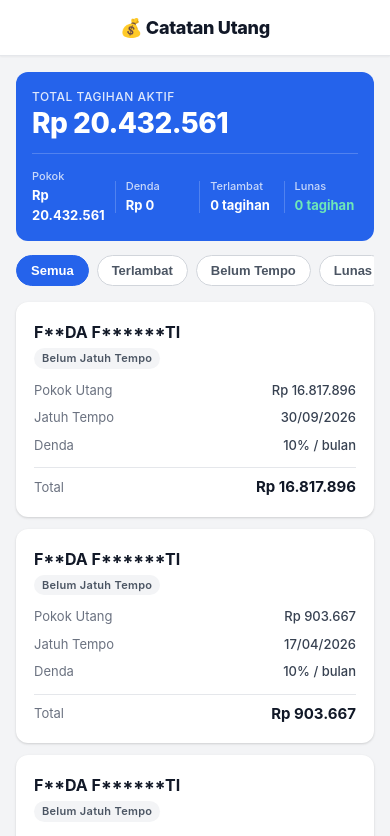
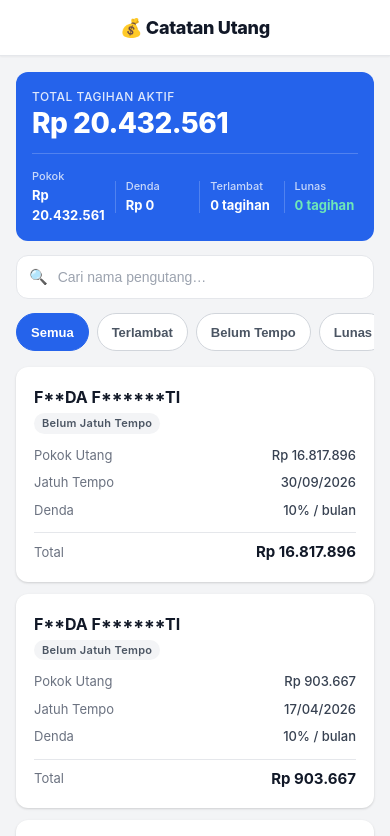
Before and after one commit to eabdalmufid/utang, a React (Vite) app: page / in a window 390 px wide. Shown: the top 836 px of the page. Built offline with nearby package versions, Linux system fonts and the light colour scheme.

Commit message:
feat: mobile-first polish, filter by name search, new screenshot
Agent-Logs-Url: https://github.com/eabdalmufid/utang/sessions/1bf1476d-a8b1-4b0b-b2e3-23feb6f4fbe4

Co-authored-by: eabdalmufid <110360966+eabdalmufid@users.noreply.github.com>

```diff
--- a/src/App.css
+++ b/src/App.css
@@ -3,6 +3,168 @@
   display: flex;
   flex-direction: column;
 }
+
+.appHeader {
+  background: var(--white);
+  border-bottom: 1px solid var(--gray-200);
+  position: sticky;
+  top: 0;
+  z-index: 50;
+  box-shadow: var(--shadow-sm);
+}
+
+.headerContent {
+  max-width: 600px;
+  margin: 0 auto;
+  padding: 14px 16px;
+  padding-top: calc(14px + env(safe-area-inset-top));
+  display: flex;
+  align-items: center;
+  justify-content: center;
+}
+
+.appTitle {
+  margin: 0;
+  font-size: 18px;
+  font-weight: 800;
+  color: var(--gray-900);
+  letter-spacing: -0.3px;
+}
+
+.appMain {
+  flex: 1;
+  max-width: 600px;
+  width: 100%;
+  margin: 0 auto;
+  padding: 16px;
+  padding-bottom: calc(16px + env(safe-area-inset-bottom));
+  display: flex;
+  flex-direction: column;
+  gap: 14px;
+}
+
+/* ── Search bar ─────────────────────────────────────── */
+.searchBar {
+  display: flex;
+  align-items: center;
+  gap: 8px;
+  background: var(--white);
+  border: 1.5px solid var(--gray-200);
+  border-radius: var(--radius);
+  padding: 0 12px;
+  height: 44px;
+  transition: border-color 0.15s;
+}
+
+.searchBar:focus-within {
+  border-color: var(--primary);
+}
+
+.searchIcon {
+  font-size: 15px;
+  flex-shrink: 0;
+  color: var(--gray-400);
+  pointer-events: none;
+}
+
+.searchInput {
+  flex: 1;
+  border: none;
+  outline: none;
+  background: transparent;
+  font-size: 14px;
+  color: var(--gray-800);
+  min-width: 0;
+}
+
+.searchInput::placeholder {
+  color: var(--gray-400);
+}
+
+/* hide browser's default × in search input */
+.searchInput::-webkit-search-cancel-button { display: none; }
+
+.searchClear {
+  flex-shrink: 0;
+  background: var(--gray-200);
+  border: none;
+  border-radius: 50%;
+  width: 20px;
+  height: 20px;
+  font-size: 10px;
+  color: var(--gray-600);
+  cursor: pointer;
+  display: flex;
+  align-items: center;
+  justify-content: center;
+  padding: 0;
+  line-height: 1;
+}
+
+/* ── Filter bar ─────────────────────────────────────── */
+.filterBar {
+  display: flex;
+  gap: 8px;
+  overflow-x: auto;
+  scrollbar-width: none;
+  -ms-overflow-style: none;
+  padding-bottom: 2px;
+}
+
+.filterBar::-webkit-scrollbar {
+  display: none;
+}
+
+.filterBtn {
+  flex-shrink: 0;
+  padding: 9px 16px;
+  border-radius: 999px;
+  border: 1.5px solid var(--gray-300);
+  background: var(--white);
+  font-size: 13px;
+  font-weight: 600;
+  color: var(--gray-600);
+  cursor: pointer;
+  transition: all 0.15s;
+  white-space: nowrap;
+  /* larger touch target */
+  min-height: 38px;
+  -webkit-tap-highlight-color: transparent;
+}
+
+.filterBtn:hover {
+  border-color: var(--primary);
+  color: var(--primary);
+}
+
+.filterBtnActive {
+  background: var(--primary);
+  border-color: var(--primary);
+  color: white;
+}
+
+.filterBtnActive:hover {
+  color: white;
+}
+
+.filterBtnOverdue:not(.filterBtnActive) {
+  border-color: var(--danger);
+  color: var(--danger);
+}
+
+.debtList {
+  display: flex;
+  flex-direction: column;
+  gap: 12px;
+}
+
+.emptyState {
+  text-align: center;
+  padding: 40px 16px;
+  color: var(--gray-400);
+  font-size: 14px;
+}
+
 
 .appHeader {
   background: var(--white);
--- a/src/App.jsx
+++ b/src/App.jsx
@@ -7,13 +7,20 @@ import './App.css';
 
 function App() {
   const [filter, setFilter] = useState('semua');
+  const [search, setSearch] = useState('');
+
+  const normalise = str => str.toLowerCase().replace(/\s+/g, '');
 
   const filteredDebts = debts.filter(d => {
-    if (filter === 'semua') return true;
-    if (filter === 'lunas') return d.lunas;
-    if (filter === 'terlambat') return getStatus(d) === 'terlambat';
-    if (filter === 'belum') return getStatus(d) === 'belum';
-    return true;
+    const matchesStatus = (() => {
+      if (filter === 'semua') return true;
+      if (filter === 'lunas') return d.lunas;
+      if (filter === 'terlambat') return getStatus(d) === 'terlambat';
+      if (filter === 'belum') return getStatus(d) === 'belum';
+      return true;
+    })();
+    const matchesName = search === '' || normalise(d.nama).includes(normalise(search));
+    return matchesStatus && matchesName;
   });
 
   const overdueCount = debts.filter(d => getStatus(d) === 'terlambat').length;
@@ -29,6 +36,20 @@ function App() {
       <main className="appMain">
         <Summary debts={debts} />
 
+        <div className="searchBar">
+          <span className="searchIcon">🔍</span>
+          <input
+            className="searchInput"
+            type="search"
+            placeholder="Cari nama pengutang…"
+            value={search}
+            onChange={e => setSearch(e.target.value)}
+          />
+          {search && (
+            <button className="searchClear" onClick={() => setSearch('')} aria-label="Hapus">✕</button>
+          )}
+        </div>
+
         <div className="filterBar">
           {['semua', 'terlambat', 'belum', 'lunas'].map(f => (
             <button
@@ -43,7 +64,7 @@ function App() {
 
         {filteredDebts.length === 0 ? (
           <div className="emptyState">
-            <p>Tidak ada data untuk filter ini.</p>
+            <p>{search ? `Tidak ada hasil untuk "${search}".` : 'Tidak ada data untuk filter ini.'}</p>
           </div>
         ) : (
           <div className="debtList">
--- a/src/components/Summary.module.css
+++ b/src/components/Summary.module.css
@@ -36,6 +36,16 @@
   gap: 0;
 }
 
+@media (max-width: 340px) {
+  .breakdown {
+    grid-template-columns: 1fr 1fr;
+    gap: 10px 8px;
+  }
+  .divider {
+    display: none;
+  }
+}
+
 .divider {
   width: 1px;
   height: 32px;
--- a/src/index.css
+++ b/src/index.css
@@ -37,6 +37,8 @@ body {
   color: var(--gray-800);
   background: var(--gray-100);
   -webkit-font-smoothing: antialiased;
+  -webkit-text-size-adjust: 100%;
+  text-size-adjust: 100%;
 }
 
 #root {
```
Also changed, not shown: public/mobile-screenshot.png.
